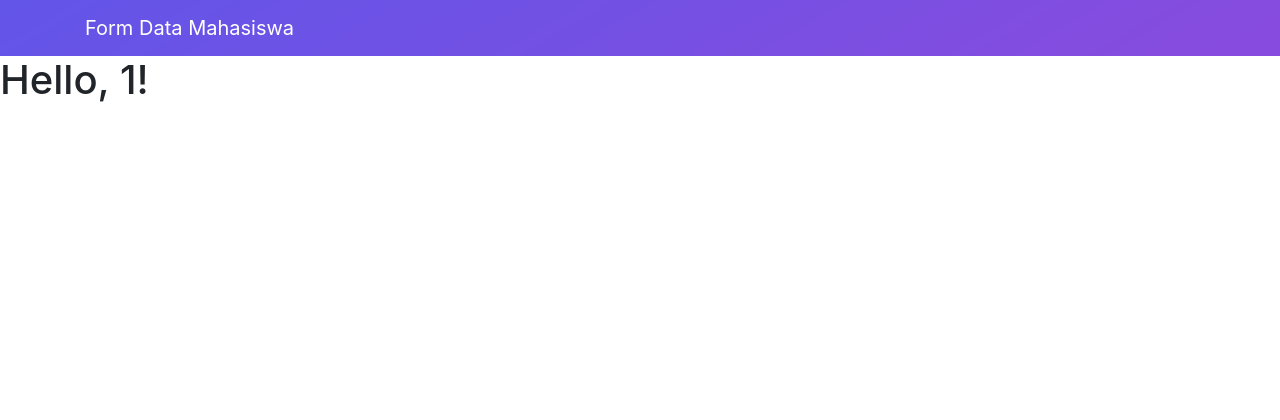
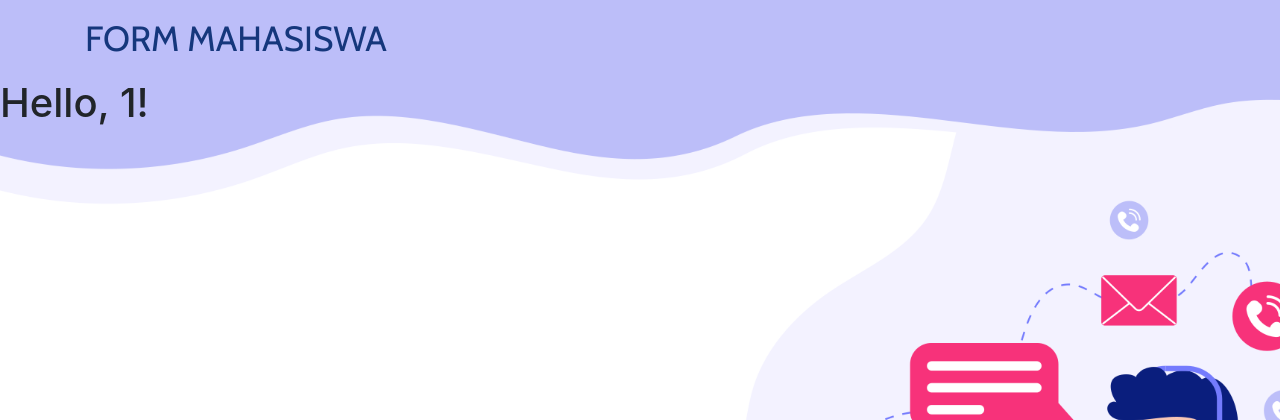
Before and after one commit to falaharby/rest-api, a CodeIgniter app: page /rest-api/index.php/home/index/1 in a window 1280 px wide. Shown: the top 420 px of the page. Run offline with CodeIgniter, Linux system fonts and the light colour scheme.

Commit message:
Update header.php

```diff
--- a/application/views/templates/header.php
+++ b/application/views/templates/header.php
@@ -13,20 +13,26 @@
   <!-- My CSS -->
   <link rel="stylesheet" href="<?= base_url(); ?>assets/css/style.css">
 
+  <!-- Fonts -->
+  <link href="https://fonts.googleapis.com/css?family=Cabin&display=swap" rel="stylesheet">
+
   <title><?php echo $judul; ?>
   </title>
   <style>
     .navbar {
-			background-image: url(<?php echo base_url() ?>assets/img/bg4.png);
+			background-image: url(<?php echo base_url()?>assets/img/header-api.png);
 		}
   </style>
 </head>
 
-<body>
+<body style ="  background-image: url(<?php echo base_url()?>assets/img/bg-api.png);
+        background-repeat: no-repeat;
+        background-attachment: fixed;
+        background-size: cover;">
 
   <nav class="navbar navbar-expand-lg navbar-light bg-light">
     <div class="container">
-      <a class="navbar-brand" style="color: white" href="#">Form Data Mahasiswa</a>
+      <a class="navbar-brand" style="color: #15377C; font-family: 'Cabin', sans-serif; font-size: 35px" href="#">FORM MAHASISWA</a>
       <button class="navbar-toggler" type="button" data-toggle="collapse" data-target="#navbarNavAltMarkup"
         aria-controls="navbarNavAltMarkup" aria-expanded="false" aria-label="Toggle navigation">
         <span class="navbar-toggler-icon"></span>
```
